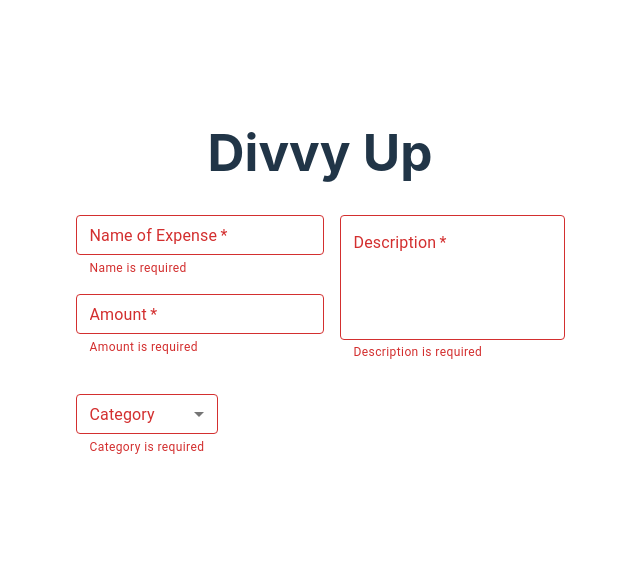
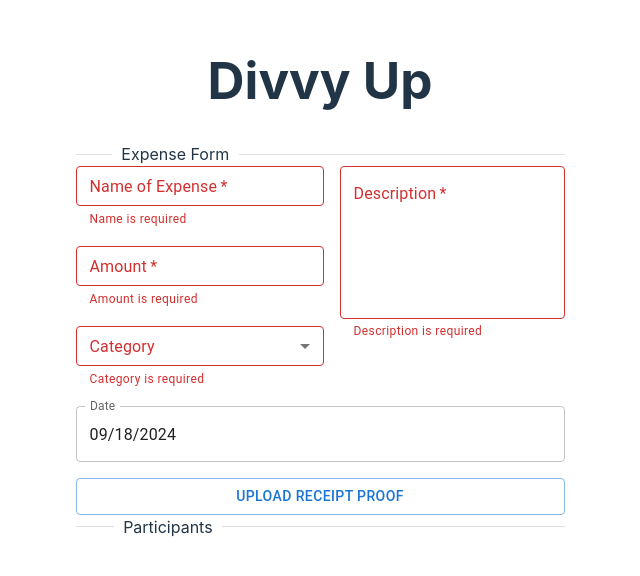
Before and after one commit to chingu-voyages/v51-tier2-team-26, a React (Vite) app: page / in a window 1280 px wide. Shown: the part 122-698 px from the top of the page, without its empty margins (320-960 px from the left). Built offline with nearby package versions, Linux system fonts and the light colour scheme.

Commit message:
Upper part of expense form done

```diff
--- a/package.json
+++ b/package.json
@@ -16,6 +16,8 @@
     "@fortawesome/free-solid-svg-icons": "^6.6.0",
     "@fortawesome/react-fontawesome": "^0.2.2",
     "@mui/material": "^6.1.0",
+    "@mui/x-date-pickers": "^7.17.0",
+    "dayjs": "^1.11.13",
     "react": "^18.3.1",
     "react-dom": "^18.3.1"
   },
--- a/src/components/ExpenseForm.jsx
+++ b/src/components/ExpenseForm.jsx
@@ -1,19 +1,27 @@
 import { useState } from 'react';
+import dayjs from 'dayjs';
 import {
   Box,
   FormControl,
   FormHelperText,
   Grid2,
-  MenuItem,
   TextField,
   Select,
   InputLabel,
+  Divider,
 } from '@mui/material';
+import { DatePicker } from '@mui/x-date-pickers';
+import { LocalizationProvider } from '@mui/x-date-pickers/LocalizationProvider';
+import { AdapterDayjs } from '@mui/x-date-pickers/AdapterDayjs';
+import FileUploadButton from './FileUploadButton';
 
 export default function ExpenseForm() {
   const [formData, setFormData] = useState({
     name: '',
+    amount: '',
     description: '',
+    category: '',
+    date: dayjs().format('YYYY-MM-DD'),
   });
 
   const handleChange = (e) => {
@@ -24,6 +32,13 @@ export default function ExpenseForm() {
     }));
   };
 
+  const handleDateChange = (date) => {
+    setFormData((prevData) => ({
+      ...prevData,
+      date: date ? date.format('YYYY-MM-DD') : '',
+    }));
+  };
+
   const handleSubmit = async (e) => {
     e.preventDefault();
     // add all fields are required logic here
@@ -31,7 +46,9 @@ export default function ExpenseForm() {
   };
 
   return (
+    <LocalizationProvider dateAdapter={AdapterDayjs}>
       <Box component='form' onSubmit={handleSubmit} noValidate>
+        <Divider textAlign='left'>Expense Form</Divider>
         <Grid2
           container
           spacing={2}
@@ -68,33 +85,8 @@ export default function ExpenseForm() {
                   />
                 </FormControl>
               </Grid2>
-          </Grid2>
-          <Grid2 xs={6}>
-            <FormControl key='description' fullWidth>
-              <TextField
-                fullWidth
-                error={!formData.description}
-                helperText={
-                  !formData.description ? 'Description is required' : ''
-                }
-                label='Description'
-                multiline
-                name='description'
-                onChange={handleChange}
-                required
-                rows={4}
-                value={formData.description}
-              />
-            </FormControl>
-          </Grid2>
-        </Grid2>
-        <Grid2 container xs={12}>
-          <Grid2 xs={12}>
-            <FormControl
-              fullWidth
-              error={!formData.category}
-              margin='normal'
-              size='small'>
+              <Grid2 item xs={6}>
+                <FormControl fullWidth error={!formData.category} size='small'>
                   <InputLabel htmlFor='category'>Category</InputLabel>
                   <Select
                     native
@@ -116,7 +108,39 @@ export default function ExpenseForm() {
                 </FormControl>
               </Grid2>
             </Grid2>
+            <Grid2 xs={6}>
+              <FormControl key='description' fullWidth>
+                <TextField
+                  fullWidth
+                  error={!formData.description}
+                  helperText={
+                    !formData.description ? 'Description is required' : ''
+                  }
+                  label='Description'
+                  multiline
+                  name='description'
+                  onChange={handleChange}
+                  required
+                  rows={5.2}
+                  value={formData.description}
+                />
+              </FormControl>
             </Grid2>
+          </Grid2>
+          <Grid2>
+            <FormControl fullWidth>
+              <DatePicker
+                label='Date'
+                value={dayjs(formData.date)}
+                onChange={handleDateChange}
+                renderInput={(params) => <TextField {...params} size='small' />}
+              />
+            </FormControl>
+          </Grid2>
+          <FileUploadButton />
+        </Grid2>
+        <Divider textAlign='left'>Participants</Divider>
       </Box>
+    </LocalizationProvider>
   );
 }
--- a/src/components/FileUploadButton.jsx
+++ b/src/components/FileUploadButton.jsx
@@ -2,15 +2,10 @@ import { Grid2, Button } from '@mui/material';
 
 export default function FileUploadButton() {
   return (
-    <Grid2
-      item
-      xs={6}
-      alignItems='center'
-      justifyContent='center'
-      sx={{ height: '100%' }}>
-      <Button variant='text' component='label'>
-        Upload File
-        <input type='file' hidden />
+    <Grid2 fullWidth sx={{ display: 'flex', justifyContent: 'center' }}>
+      <Button variant='outlined' component='label' fullWidth>
+        Upload Receipt Proof
+        <input type='file' required hidden />
       </Button>
     </Grid2>
   );
```
Also changed, not shown: 1 other file (tests, documents, lock files or other folders). Lines whose indentation alone changed are shown as unchanged.
